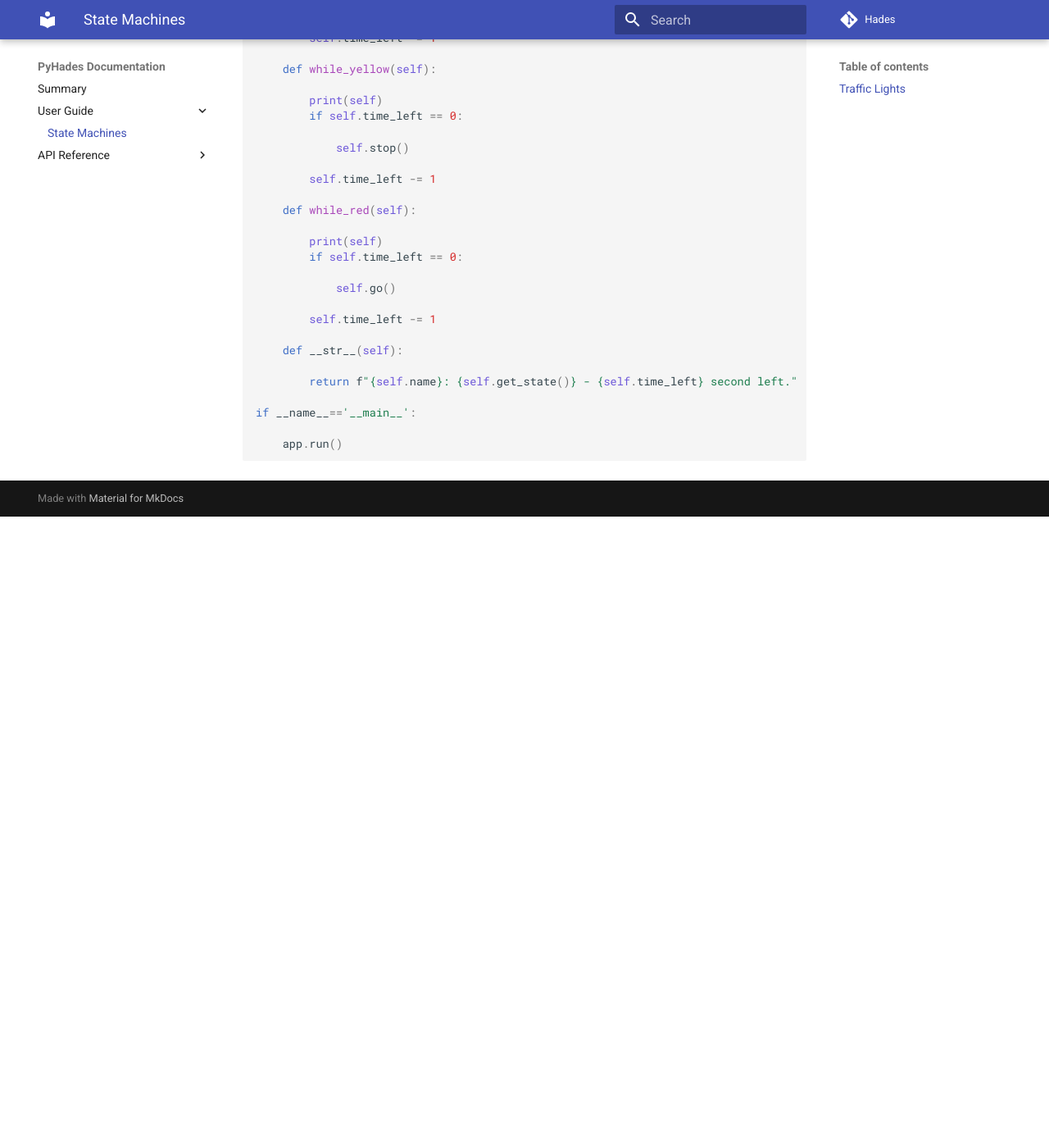
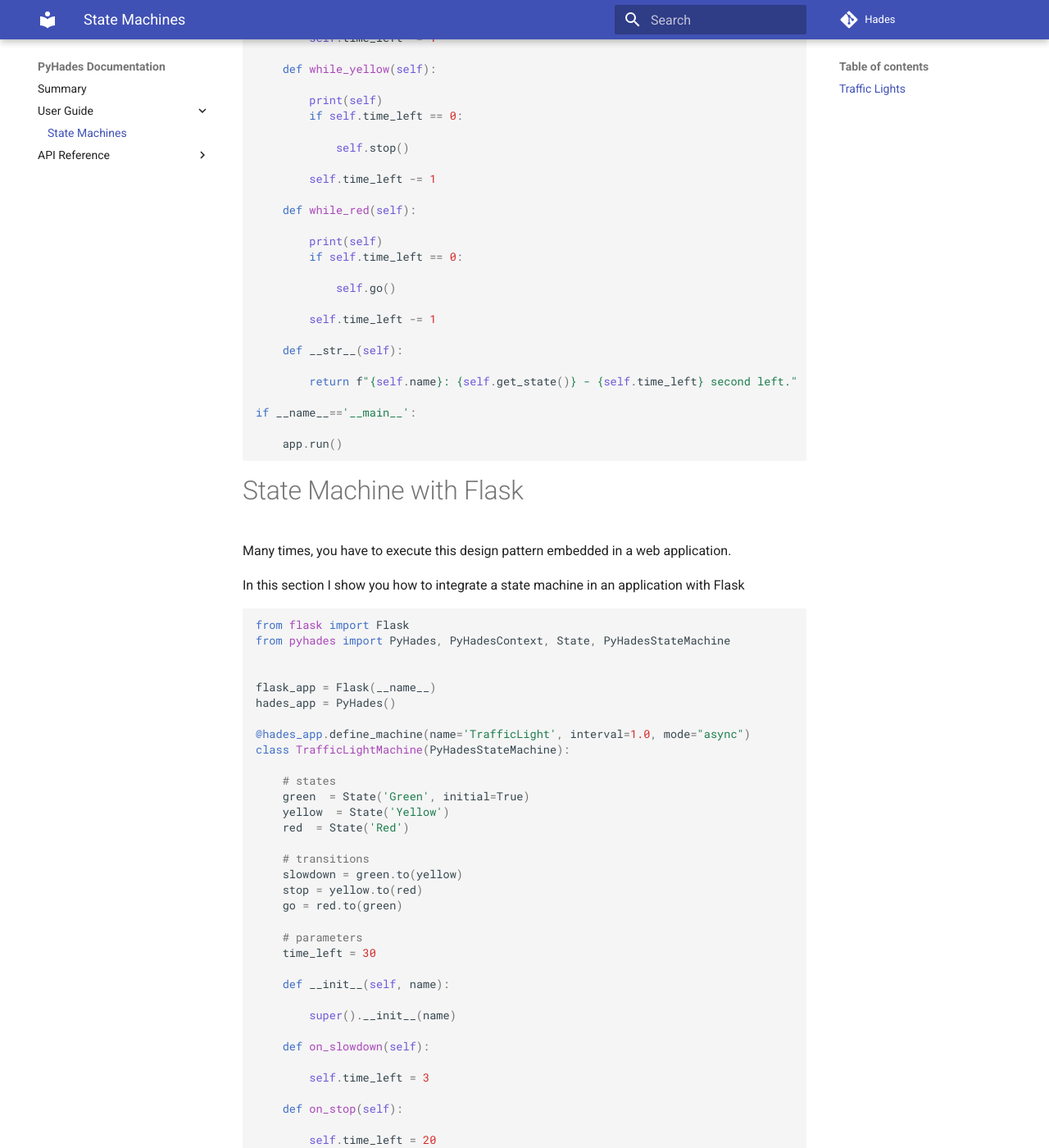
Before and after one commit to know-ai/hades, an MkDocs documentation site: the page built from docs/user_guide_state_machines.md, in a window 1280 px wide and 1400 px high, scrolled down 2851 px. Shown: the whole window at 82% size. Built offline with MkDocs 1.6.1 and Material for MkDocs 9.7.7, drawn with Linux system fonts in a browser that asks for light colours; comment, search, counter and statistics services are not loaded; before the commit the page ends 3481 px from its top, so only the background shows below that; some of the changed text lies outside the part shown.

Commit message:
Adding context manager to integrate with web frameworks

````diff
--- a/docs/user_guide_state_machines.md
+++ b/docs/user_guide_state_machines.md
@@ -163,3 +163,92 @@
 
     app.run()
 ```
+
+# State Machine with Flask
+
+Many times, you have to execute this design pattern embedded in a web application.
+
+In this section I show you how to integrate a state machine in an application with Flask
+
+```python
+from flask import Flask
+from pyhades import PyHades, PyHadesContext, State, PyHadesStateMachine
+
+
+flask_app = Flask(__name__)
+hades_app = PyHades()
+
+@hades_app.define_machine(name='TrafficLight', interval=1.0, mode="async")
+class TrafficLightMachine(PyHadesStateMachine):
+
+    # states
+    green  = State('Green', initial=True)
+    yellow  = State('Yellow')
+    red  = State('Red')
+
+    # transitions
+    slowdown = green.to(yellow)
+    stop = yellow.to(red)
+    go = red.to(green)
+
+    # parameters
+    time_left = 30
+
+    def __init__(self, name):
+
+        super().__init__(name)
+
+    def on_slowdown(self):
+
+        self.time_left = 3
+
+    def on_stop(self):
+
+        self.time_left = 20
+
+    def on_go(self):
+
+        self.time_left = 30
+
+    def while_green(self):
+
+        if self.time_left == 0:
+
+            self.slowdown()
+
+        self.time_left -= 1
+
+    def while_yellow(self):
+
+        if self.time_left == 0:
+
+            self.stop()
+
+        self.time_left -= 1
+
+    def while_red(self):
+
+        if self.time_left == 0:
+
+            self.go()
+
+        self.time_left -= 1
+
+    def __str__(self):
+
+        return f"{self.name}: {self.get_state()} - {self.time_left} second left."
+
+traffic_light = hades_app.get_machine('TrafficLight')
+
+@flask_app.route("/")
+def hello_world():
+
+    return f"<p>{traffic_light} </p>"
+
+
+if __name__ == "__main__":
+
+    with PyHadesContext(hades_app):
+
+        flask_app.run()
+```
--- a/pyhades/__init__.py
+++ b/pyhades/__init__.py
@@ -1,4 +1,4 @@
 __version__ = '0.0.1'
 
-from .core import PyHades
+from .core import PyHades, PyHadesContext
 from .state_machine import PyHadesStateMachine, State
````
Also changed, not shown: 2 other files.
